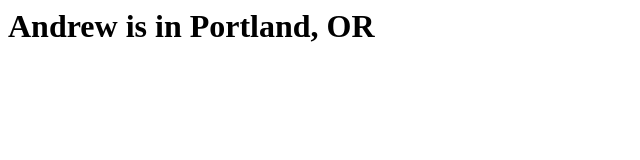
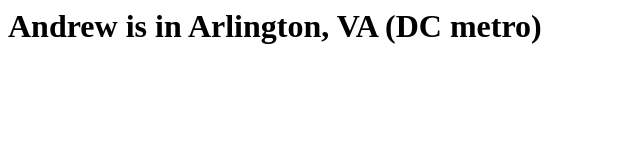
Before and after one commit to markm247/markm247.github.io, a plain HTML site: page index.html in a window 1280 px wide. Shown: the whole page, without its empty margins (0-640 px from the left). Drawn offline with Linux system fonts and the light colour scheme.

Commit message:
Update index.html

```diff
--- a/index.html
+++ b/index.html
@@ -1 +1 @@
-<h1>Andrew is in Portland, OR</h1>
+<h1>Andrew is in Arlington, VA (DC metro)</h1>
```
